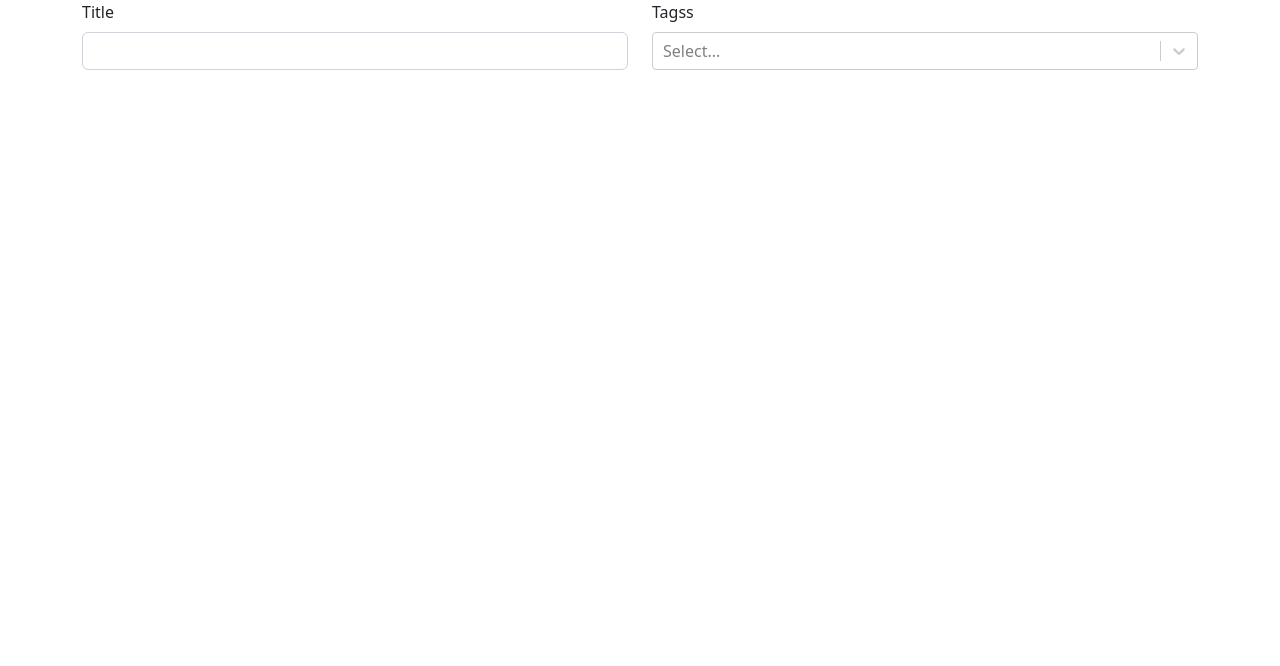
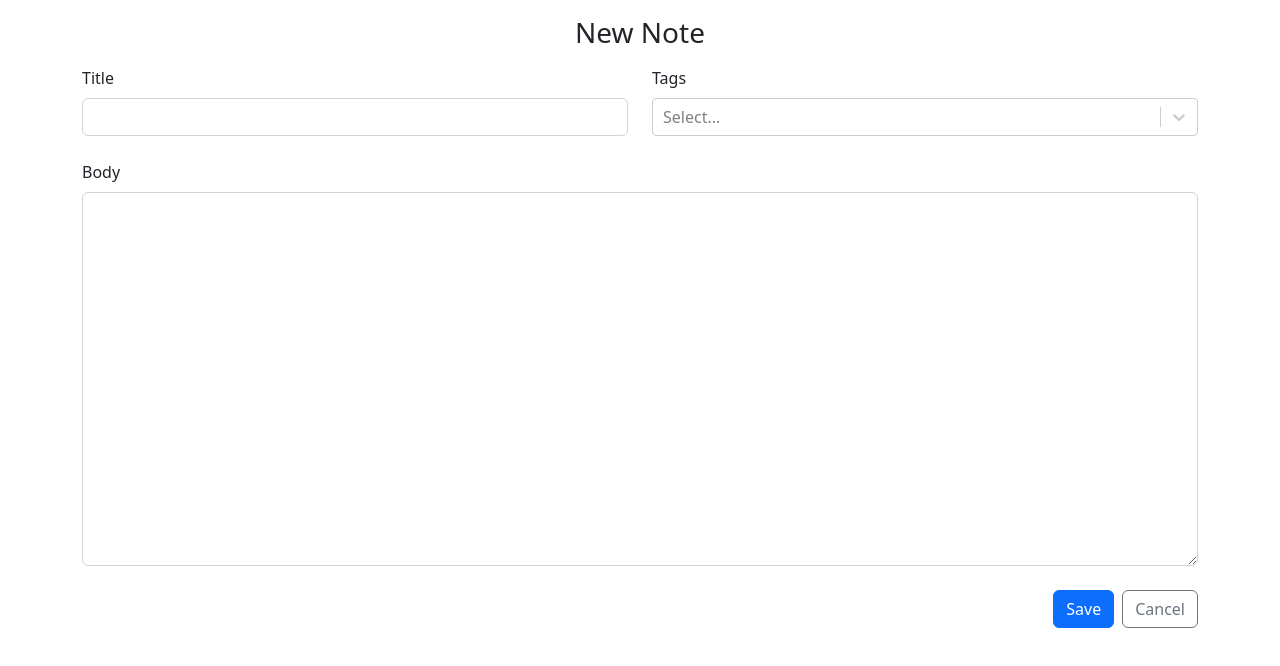
Before and after one commit to deepak-07/NoteIT, a React (Create React App) app in the folder noteit/: page /new in a window 1280 px wide. Shown: the top 666 px of the page. Built offline with nearby package versions, Linux system fonts and the light colour scheme.

Commit message:
feat: storing new notes data

```diff
--- a/noteit/package.json
+++ b/noteit/package.json
@@ -18,6 +18,7 @@
         "react-scripts": "5.0.1",
         "react-select": "^5.7.0",
         "typescript": "^4.9.5",
+        "uuid": "^9.0.0",
         "web-vitals": "^2.1.4"
     },
     "scripts": {
@@ -43,5 +44,8 @@
             "last 1 firefox version",
             "last 1 safari version"
         ]
+    },
+    "devDependencies": {
+        "@types/uuid": "^9.0.0"
     }
 }
--- a/noteit/src/App.tsx
+++ b/noteit/src/App.tsx
@@ -1,23 +1,80 @@
-import React from 'react';
-import './App.css';
-import "bootstrap/dist/css/bootstrap.min.css"
-import {Routes, Route } from "react-router-dom"
-import { Container } from 'react-bootstrap';
-import {NewNote} from './components/NewNote';
+import React, { useMemo } from "react";
+import "./App.css";
+import "bootstrap/dist/css/bootstrap.min.css";
+import { Routes, Route } from "react-router-dom";
+import { Container } from "react-bootstrap";
+import { NewNote } from "./components/NewNote";
+import { useLocalStorageHook } from "./components/hooks/useLocalStorageHook";
+import { v4 as uuidV4 } from "uuid";
+
+export type RawNote = {
+  id: string;
+} & RawNotesData;
+
+export type RawNotesData = {
+  title: string;
+  tagIds: string[];
+  body: string;
+};
+
+export type Note = {
+  id: string;
+} & NotesData;
+
+export type NotesData = {
+  title: string;
+  tags: Tag[];
+  body: string;
+};
+export type Tag = {
+  id: string;
+  label: string;
+};
 
 function App() {
+  const [notesData, setNotesData] = useLocalStorageHook<RawNote[]>("NOTES", []);
+  const [tags, setTags] = useLocalStorageHook<Tag[]>("TAGS", []);
+
+  const notesWithTags = useMemo(() => {
+    return notesData.map((note) => {
+      return {
+        ...note,
+        tags: tags.filter((tag) => note.tagIds.includes(tag.id)),
+      };
+    });
+  }, [notesData, tags]);
+
+  const onCreateNote = ({ tags, ...data }: NotesData) => {
+    setNotesData((prevNotes: NotesData[]) => {
+      return [
+        ...prevNotes,
+        { ...data, id: uuidV4(), tagIds: tags.map((tag) => tag.id) },
+      ];
+    });
+  };
+  const addTag = (tag: Tag) => {
+    setTags((prev: Tag[]) => [...prev, tag]);
+  };
   return (
-    <Container >
-    <Routes>
-      <Route path="/" element={<h1>hellis</h1>} />
-      <Route path="/new" element={<NewNote/>} />
-      <Route path="/:id">
-        {/* <Route index element={<h1>Show</h1>} />
+    <Container>
+      <Routes>
+        <Route path="/" element={<h1>Home</h1>} />
+        <Route
+          path="/new"
+          element={
+            <NewNote
+              onSubmit={onCreateNote}
+              onAddTag={addTag}
+              availableTags={tags}
+            />
+          }
+        />
+        <Route path="/:id">
+          {/* <Route index element={<h1>Show</h1>} />
         <Route path="/edit" element={<h1>Edit</h1>} /> */}
-      </Route>
-    </Routes>
+        </Route>
+      </Routes>
     </Container>
-
   );
 }
 
--- a/noteit/src/components/NewNote.tsx
+++ b/noteit/src/components/NewNote.tsx
@@ -1,10 +1,28 @@
-import React from 'react'
-import NoteForm from './NoteForm'
+import React, { FC } from "react";
+import { NotesData, Tag } from "../App";
+import NoteForm from "./NoteForm";
 
-export const NewNote =()=> {
+export type NewNotesProps = {
+  onSubmit: (data: NotesData) => void;
+  onAddTag: (tag: Tag) => void;
+  availableTags: Tag[];
+};
+
+export const NewNote: FC<NewNotesProps> = ({
+  onSubmit,
+  onAddTag,
+  availableTags,
+}) => {
   return (
     <div>
-        {<NoteForm/>}
+      <h3 className="text-center my-3">New Note</h3>
+      {
+        <NoteForm
+          onSubmit={onSubmit}
+          onAddTag={onAddTag}
+          availableTags={availableTags}
+        />
+      }
     </div>
-  )
-}
+  );
+};
--- a/noteit/src/components/NoteForm.tsx
+++ b/noteit/src/components/NoteForm.tsx
@@ -1,15 +1,33 @@
-import React, { useState } from "react";
-import { Form, Stack, Row, Col } from "react-bootstrap";
+import React, { FC, FormEvent, useRef, useState } from "react";
+import { Form, Stack, Row, Col, Button } from "react-bootstrap";
 import CreatableReactSelect from "react-select/creatable";
+import { Tag } from "../App";
+import { NewNotesProps } from "./NewNote";
+import { v4 as uuidV4 } from "uuid";
 
-const NoteForm = () => {
-  const [value, setValue] = useState();
-  const [options, setOptions] = useState([
-    { value: "apple", label: "Apple" },
-    { value: "banana", label: "Banana" },
-    { value: "orange", label: "Orange" },
-    { value: "berry", label: "Berry" },
-  ]);
+const NoteForm: FC<NewNotesProps> = ({
+  onSubmit,
+  onAddTag,
+  availableTags,
+}: NewNotesProps) => {
+  const titleRef = useRef<HTMLInputElement>(null);
+  const bodyRef = useRef<HTMLTextAreaElement>(null);
+  const [selectedTags, setSelectedTags] = useState<Tag[]>([]);
+
+  const submitHandler = (e: FormEvent) => {
+    e.preventDefault();
+    console.log(
+      "data here is ",
+      titleRef?.current?.value,
+      bodyRef?.current?.value,
+      selectedTags
+    );
+    onSubmit({
+      title: titleRef?.current!.value,
+      body: bodyRef?.current!.value,
+      tags: selectedTags,
+    });
+  };
   return (
     <Form>
       <Stack gap={4}>
@@ -17,16 +35,48 @@ const NoteForm = () => {
           <Col>
             <Form.Group controlId="title">
               <Form.Label>Title</Form.Label>
-              <Form.Control required />
+              <Form.Control required ref={titleRef} />
             </Form.Group>
           </Col>
           <Col>
             <Form.Group controlId="tags">
-              <Form.Label>Tagss</Form.Label>
-              <CreatableReactSelect isMulti />
+              <Form.Label>Tags</Form.Label>
+              <CreatableReactSelect
+                isMulti
+                onCreateOption={(label) => {
+                  const newTag = { id: uuidV4(), label };
+                  onAddTag(newTag);
+                  setSelectedTags((prev: Tag[]) => [...prev, newTag]);
+                }}
+                value={selectedTags.map((tag) => {
+                  return { label: tag.label, value: tag.id };
+                })}
+                options={availableTags.map((tag) => {
+                  return { label: tag.label, value: tag.id };
+                })}
+                onChange={(tags) => {
+                  setSelectedTags(
+                    tags.map((tag) => {
+                      return { label: tag.label, id: tag.value };
+                    })
+                  );
+                }}
+              />
             </Form.Group>
           </Col>
         </Row>
+        <Form.Group controlId="body">
+          <Form.Label>Body</Form.Label>
+          <Form.Control required as="textarea" rows={15} ref={bodyRef} />
+        </Form.Group>
+        <Stack direction="horizontal" gap={2} className="justify-content-end">
+          <Button type="submit" variant="primary" onClick={submitHandler}>
+            Save
+          </Button>
+          <Button type="button" variant="outline-secondary">
+            Cancel
+          </Button>
+        </Stack>
       </Stack>
     </Form>
   );
--- /dev/null
+++ b/noteit/src/components/hooks/useLocalStorageHook.tsx
@@ -0,0 +1,22 @@
+import React, { useEffect, useState } from "react";
+
+export function useLocalStorageHook<T>(
+  key: string,
+  initialValue: T | (() => T)
+) {
+  const [value, setValue] = useState(() => {
+    const jsonValue = localStorage.getItem(key);
+    if (jsonValue == null) {
+      if (typeof jsonValue == "function") return (initialValue as () => T)();
+      else return initialValue;
+    } else {
+      return JSON.parse(jsonValue);
+    }
+  });
+  useEffect(() => {
+    localStorage.setItem(key, JSON.stringify(value));
+    console.log("ls now ", key, value);
+  }, [value, key]);
+
+  return [value, setValue] as [T, typeof setValue];
+}
```
Also changed, not shown: 1 other file (tests, documents, lock files or other folders).
